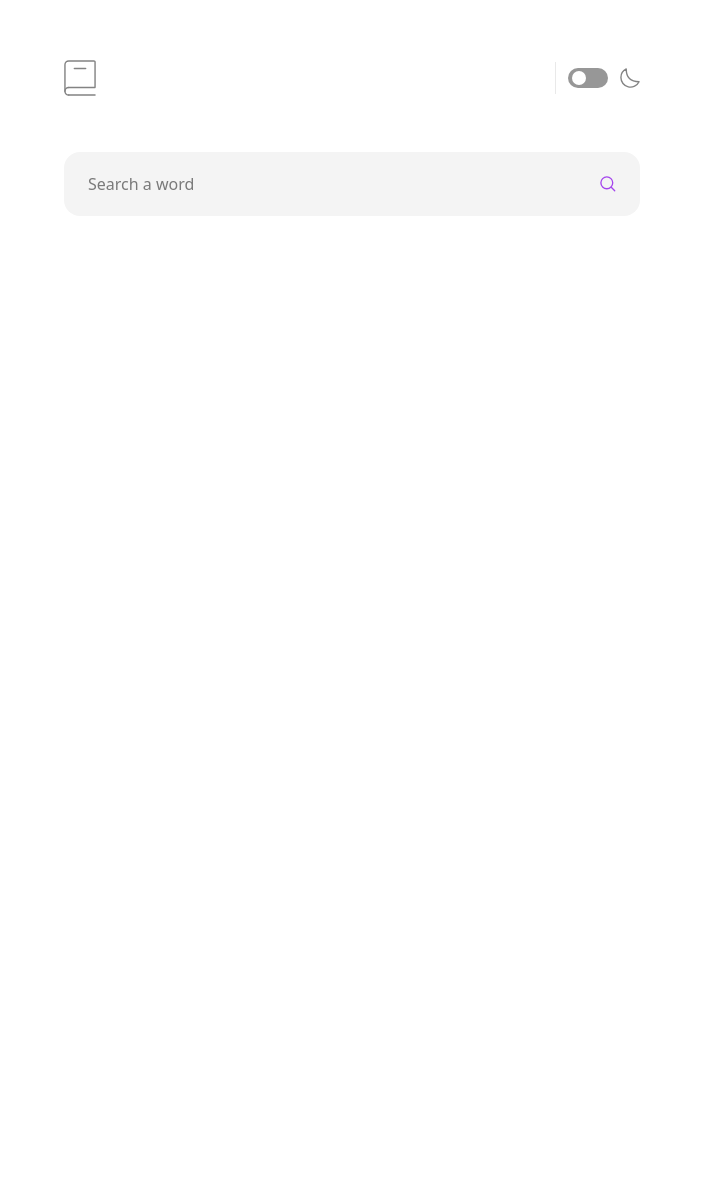
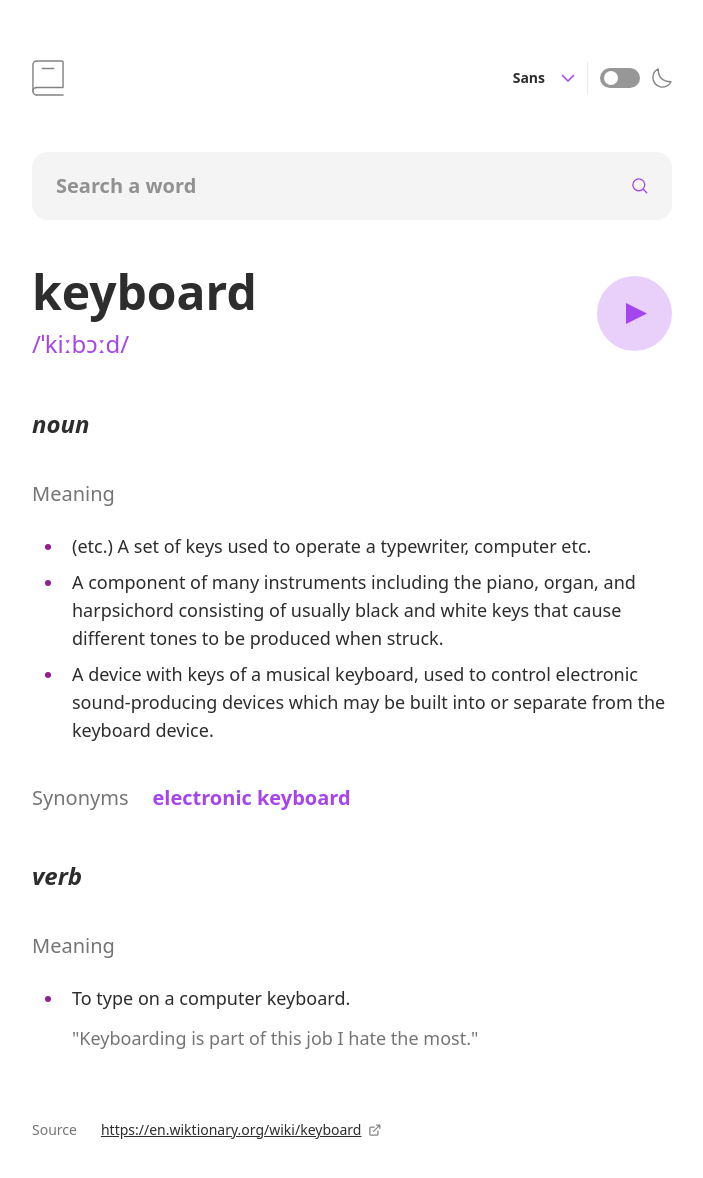
Before and after one commit to Pilvorm/dictionary, a Next.js app: page / in a window 1280 px wide. Shown: the top 1178 px of the page, without its empty margins (288-991 px from the left). Before the commit the page ends 800 px from the top, so only its background shows below. Built offline with nearby package versions, Linux system fonts and the light colour scheme.

Commit message:
completed ui layout

```diff
--- /dev/null
+++ b/app/components/fontSwitch.js
@@ -0,0 +1,51 @@
+import { useState, useEffect } from "react";
+import { Menu, MenuButton, MenuItem, MenuItems } from "@headlessui/react";
+
+const fontTypes = ["sans", "serif", "mono"];
+
+const FontSwitch = () => {
+  const [currentFont, setCurrentFont] = useState(fontTypes[0]);
+
+  useEffect(() => {
+    document.documentElement.setAttribute("data-font", currentFont);
+  }, [currentFont]);
+
+  return (
+    <div className="text-right text-sm/6">
+      <Menu>
+        <MenuButton className="cursor-pointer capitalize inline-flex items-center gap-4 font-semibold shadow-inner shadow-white/10 outline-none">
+          {currentFont}
+          <svg
+            xmlns="http://www.w3.org/2000/svg"
+            width="14"
+            height="8"
+            viewBox="0 0 14 8"
+          >
+            <path
+              fill="none"
+              stroke="#A445ED"
+              strokeWidth="1.5"
+              d="m1 1 6 6 6-6"
+            />
+          </svg>
+        </MenuButton>
+
+        <MenuItems
+          transition
+          anchor="bottom end"
+          className="w-52 origin-top-right rounded-xl bg-white shadow-xs p-1 transition duration-100 ease-out [--anchor-gap:--spacing(1)] outline-none data-closed:scale-95 data-closed:opacity-0"
+        >
+          {fontTypes.map((font, idx) => (
+            <MenuItem key={font} onClick={() => setCurrentFont(font)}>
+              <button className="group cursor-pointer capitalize flex w-full items-center gap-2 rounded-lg px-3 py-1.5 transition duration-50 ease-out data-focus:bg-purple-500/10">
+                {font}
+              </button>
+            </MenuItem>
+          ))}
+        </MenuItems>
+      </Menu>
+    </div>
+  );
+};
+
+export default FontSwitch;
--- a/app/components/navigation.js
+++ b/app/components/navigation.js
@@ -5,6 +5,7 @@ import Image from "next/image";
 import Logo from "@/public/assets/images/logo.svg";
 import Moon from "@/public/assets/images/icon-moon.svg";
 
+import FontSwitch from "./fontSwitch";
 import SwitchButton from "./switch";
 
 const Navigation = ({}) => {
@@ -13,6 +14,7 @@ const Navigation = ({}) => {
     <nav className="flex items-center justify-between">
       <Image src={Logo} className="" width="32" alt="Dictionary Logo" />
       <div className="flex items-center gap-3">
+        <FontSwitch />
         <div className="w-[1px] h-8 bg-neutral-200"></div>
         <SwitchButton
           isOn={isDarkMode}
--- a/app/components/searchBar.js
+++ b/app/components/searchBar.js
@@ -1,11 +1,104 @@
+import Link from "next/link";
 import Image from "next/image";
 import Search from "@/public/assets/images/icon-search.svg";
+import Play from "@/public/assets/images/icon-play.svg";
+import NewWindow from "@/public/assets/images/icon-new-window.svg";
 
 const SearchBar = () => {
-  return <div className="w-full px-6 py-5 bg-neutral-100 rounded-2xl flex items-center justify-between">
-    <input className="search-input w-9/10" placeholder="Search a word"/>
-    <Image src={Search} className="" width="16" alt="Search icon" />
-  </div>;
+  return (
+    <div className="flex flex-col gap-12">
+      <div className="w-full px-6 py-5 bg-neutral-100 rounded-2xl flex items-center justify-between">
+        <input
+          className="search-input w-9/10 text-xl font-semibold outline-none"
+          placeholder="Search a word"
+        />
+        <Image src={Search} className="" width="16" alt="Search icon" />
+      </div>
+
+      <section className="flex items-center justify-between">
+        <div>
+          <h1 className="text-5xl font-bold">keyboard</h1>
+          <p className="mt-3 text-2xl text-purple-500">/ˈkiːbɔːd/</p>
+        </div>
+        <button type="button" className="cursor-pointer flex items-center">
+          <Image src={Play} width="75" alt="Play icon" />
+        </button>
+      </section>
+
+      <section className="flex flex-col gap-10">
+        {/* Noun */}
+        <div className="flex items-center gap-5">
+          <h2 className="text-2xl italic font-semibold">noun</h2>
+          <div className="h-[1] w-full bg-neutral-200"> </div>
+        </div>
+
+        <div>
+          <h3 className="mb-6 text-xl text-neutral-500">Meaning</h3>
+          <ul className="meaning-list text-lg">
+            <li>
+              (etc.) A set of keys used to operate a typewriter, computer etc.
+            </li>
+            <li>
+              A component of many instruments including the piano, organ, and
+              harpsichord consisting of usually black and white keys that cause
+              different tones to be produced when struck.
+            </li>
+            <li>
+              A device with keys of a musical keyboard, used to control
+              electronic sound-producing devices which may be built into or
+              separate from the keyboard device.
+            </li>
+          </ul>
+        </div>
+
+        <div className="flex gap-6">
+          <h3 className="text-xl text-neutral-500">Synonyms</h3>
+          <p className="text-xl text-purple-500 font-semibold">
+            electronic keyboard
+          </p>
+        </div>
+      </section>
+
+      <section className="flex flex-col gap-10">
+        {/* Verb */}
+        <div className="flex items-center gap-5">
+          <h2 className="text-2xl italic font-semibold">verb</h2>
+          <div className="h-[1] w-full bg-neutral-200"> </div>
+        </div>
+
+        <div>
+          <h3 className="mb-6 text-xl text-neutral-500">Meaning</h3>
+          <ul className="meaning-list text-lg">
+            <li className="">
+              To type on a computer keyboard.
+              <p className="mt-3 text-neutral-500">
+                "Keyboarding is part of this job I hate the most."
+              </p>
+            </li>
+          </ul>
+        </div>
+      </section>
+
+      <section className="">
+        <div className="mb-5 h-[1] w-full bg-neutral-200"> </div>
+        <div className="flex items-center text-sm">
+          <div className="text-neutral-500">Source</div>
+          <Link
+            href={"https://en.wiktionary.org/wiki/keyboard"}
+            className="ml-6 flex underline"
+          >
+            https://en.wiktionary.org/wiki/keyboard
+            <Image
+              src={NewWindow}
+              width="12"
+              alt="Open in new window"
+              className="ml-2"
+            />
+          </Link>
+        </div>
+      </section>
+    </div>
+  );
 };
 
 export default SearchBar;
--- a/app/layout.js
+++ b/app/layout.js
@@ -28,9 +28,9 @@ export default function RootLayout({ children }) {
   return (
     <html lang="en">
       <body
-        className={`${inconsolata.variable} ${inter.variable} ${lora.variable} antialiased`}
+        className={`${inconsolata.variable} ${inter.variable} ${lora.variable} text-neutral-800 antialiased`}
       >
-        <div className="w-[45%] mx-auto my-15">
+        <div className="w-[50%] mx-auto my-15">
           <Navigation />
           {children}
         </div>
--- a/app/style.css
+++ b/app/style.css
@@ -1,3 +1,15 @@
+body {
+  font-family: var(--font-sans);
+}
+
+html[data-font=serif] body {
+  font-family: var(--font-serif);
+}
+
+html[data-font=mono] body {
+  font-family: var(--font-mono);
+}
+
 .switch {
   cursor: pointer;
   display: flex;
@@ -20,6 +32,16 @@
   background-color: white;
 }
 
-.search-input:focus {
-  outline: none;
+.meaning-list {
+  padding-left: 32px;
+  display: flex;
+  flex-direction: column;
+  gap: 8px;
+}
+.meaning-list li {
+  list-style-type: disc;
+  padding-left: 8px;
+}
+.meaning-list li::marker {
+  color: #8f1e98;
 }/*# sourceMappingURL=style.css.map */
--- a/app/style.scss
+++ b/app/style.scss
@@ -9,6 +9,21 @@ $neutral-0: #ffffff;
 $purple-500: #a445ed;
 $purple-600: #8f1e98;
 $red-500: #ff5252;
+
+// Default
+body {
+  font-family: var(--font-sans);
+}
+
+// Sans Serif
+html[data-font="serif"] body {
+  font-family: var(--font-serif);
+}
+
+// Serif
+html[data-font="mono"] body {
+  font-family: var(--font-mono);
+}
 
 .switch {
   cursor: pointer;
@@ -34,8 +49,19 @@ $red-500: #ff5252;
   }
 }
 
-.search-input {
-    &:focus {
-        outline: none;
+.meaning-list {
+  padding-left: 32px;
+  display: flex;
+  flex-direction: column;
+  gap: 8px;
+
+  li {
+    list-style-type: disc;
+    padding-left: 8px;
+
+    &::marker {
+      color: $purple-600;
+
     }
+  }
 }
--- a/package.json
+++ b/package.json
@@ -9,6 +9,7 @@
     "lint": "eslint"
   },
   "dependencies": {
+    "@headlessui/react": "^2.2.9",
     "motion": "^12.34.3",
     "next": "16.1.6",
     "react": "19.2.3",
```
Also changed, not shown: 2 other files (tests, documents, lock files or other folders).
